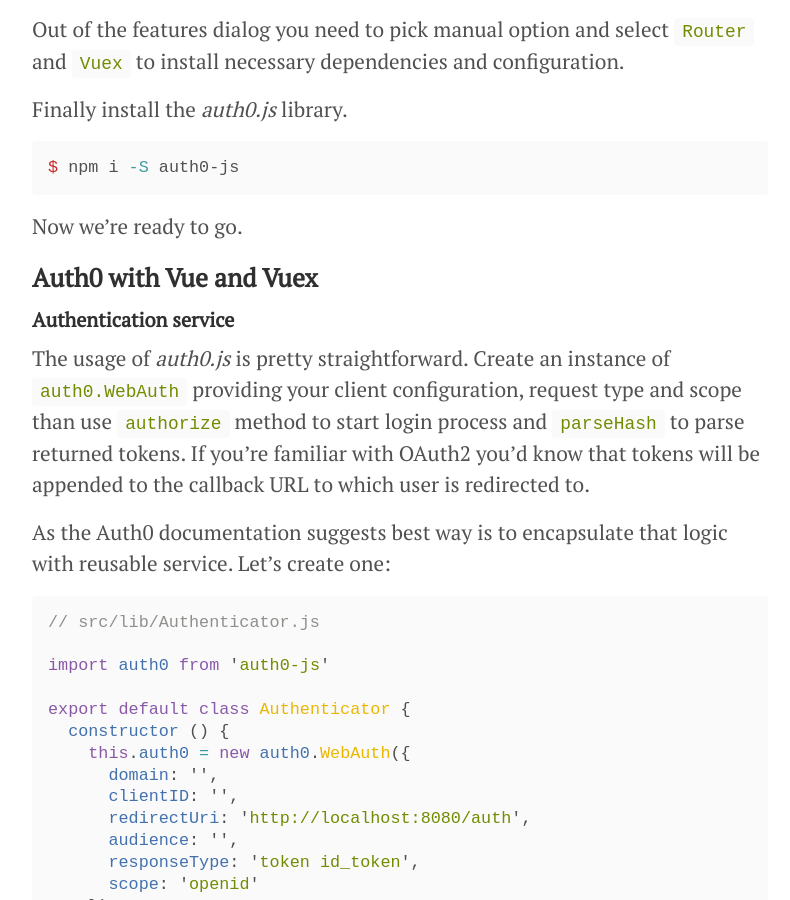
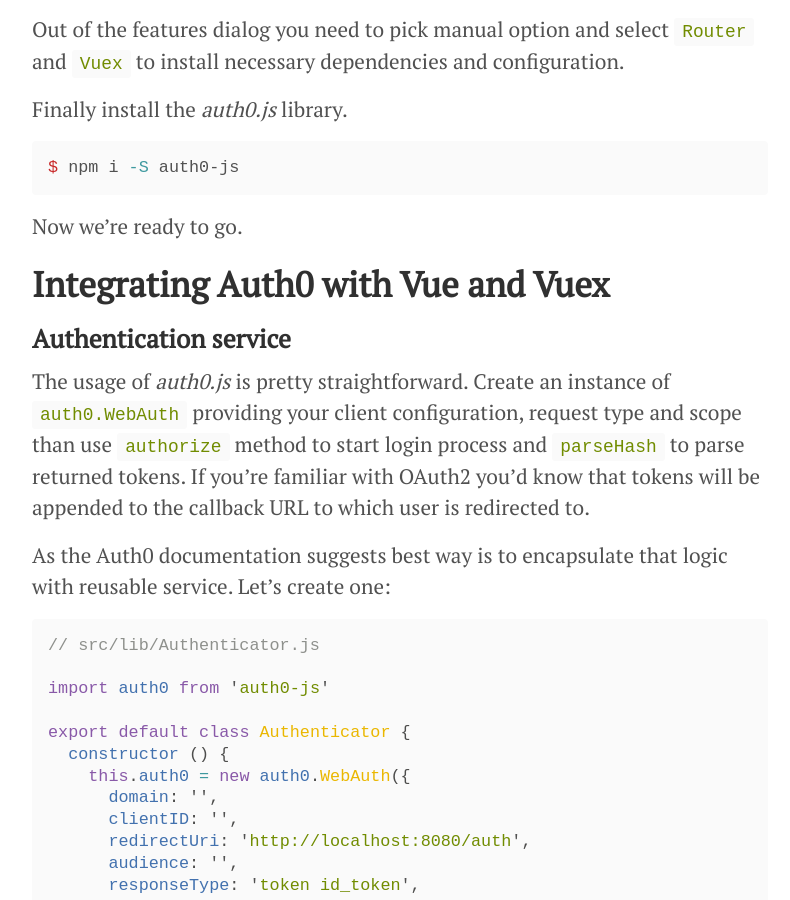
Before and after one commit to michalorman/michalorman.github.com, a Jekyll site: the page built from _posts/2018-03-26-integrating-auth0-with-vue-and-vuex.md, in a window 1280 px wide and 900 px high, scrolled down 1054 px. Shown: the whole window, without its empty margins (240-1030 px from the left). Built offline with Jekyll 4.4.1, drawn with Linux system fonts in a browser that asks for light colours; some web fonts are replaced; comment, search, counter and statistics services are not loaded.

Commit message:
Post edits.

```diff
--- a/_posts/2018-03-26-integrating-auth0-with-vue-and-vuex.md
+++ b/_posts/2018-03-26-integrating-auth0-with-vue-and-vuex.md
@@ -47,9 +47,9 @@
 
 Now we're ready to go.
 
-## Auth0 with Vue and Vuex
+# Integrating Auth0 with Vue and Vuex
 
-### Authentication service
+## Authentication service
 
 The usage of *auth0.js* is pretty straightforward. Create an instance of
 `auth0.WebAuth` providing your client configuration, request type and scope
@@ -88,7 +88,7 @@
 to the actual code. The `login` method initiates the authentication flow by redirecting
 user to the Auth0 login dialog.
 
-### Creating user session store
+## Creating user session store
 
 We need a place to instantiate our `Authenticator` and where to keep user session information.
 Since this post is about Vuex let's go ahead and firstly create a store for user session:
```
